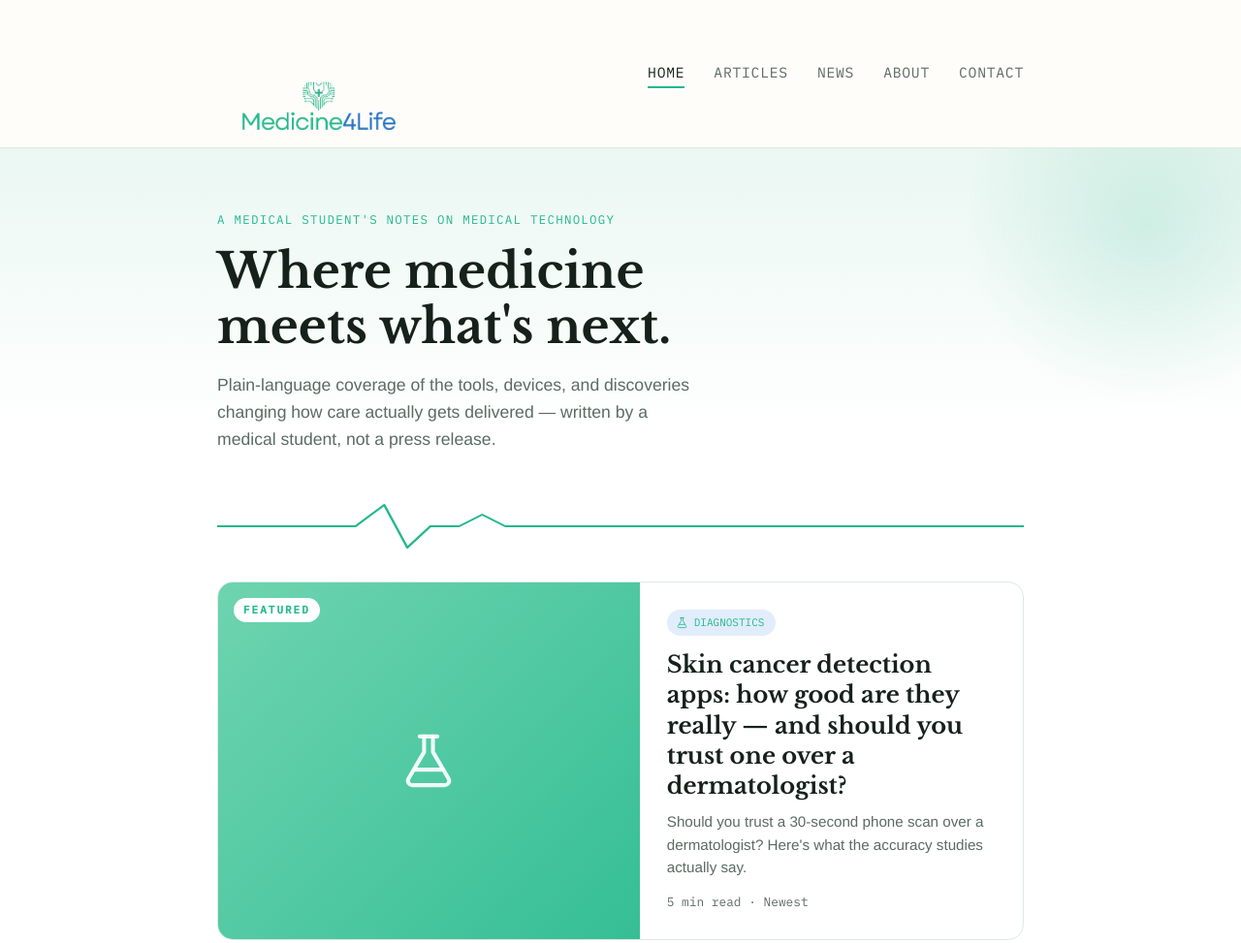
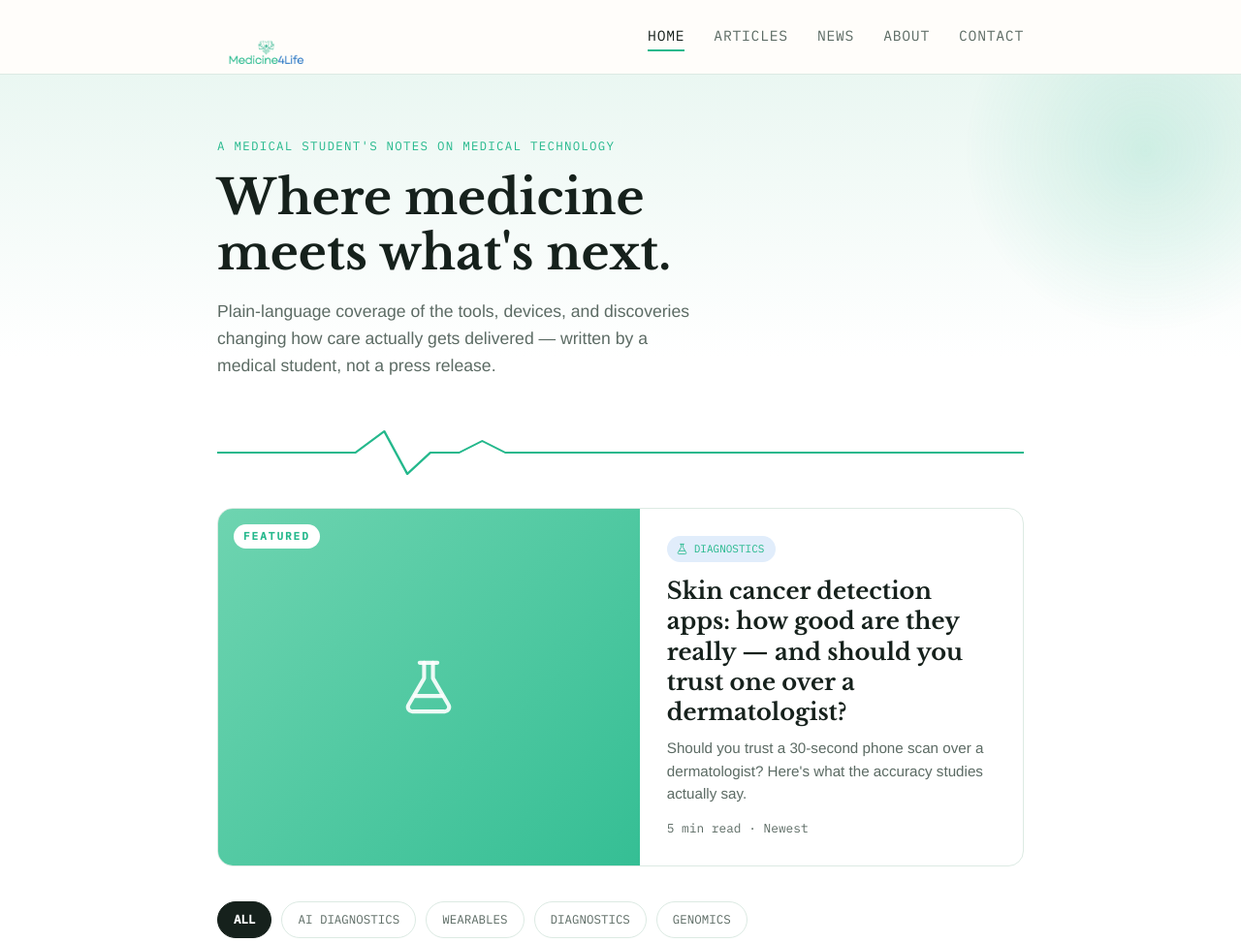
Before and after one commit to LeviMedico/Medicine4life-, a website: page index.html in a window 1280 px wide. Shown: the top 973 px of the page at 97% size. Drawn offline with nearby package versions, Linux system fonts and the light colour scheme.

Commit message:
Adjust header padding and logo height in CSS

```diff
--- a/style.css
+++ b/style.css
@@ -47,7 +47,7 @@ img { max-width: 100%; display: block; }
 /* ===== Header ===== */
 .site-header {
   border-bottom: 1px solid var(--line);
-  padding: 18px 0;
+  padding: 10px 0;
   position: sticky;
   top: 0;
   z-index: 50;
@@ -67,7 +67,7 @@ img { max-width: 100%; display: block; }
   align-items: center;
 }
 .logo img {
-  height: 116px;
+  height: 56px;
   width: auto;
   display: block;
   transition: transform 0.2s ease;
```
